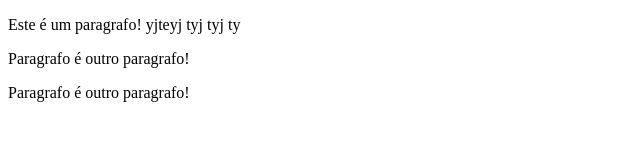
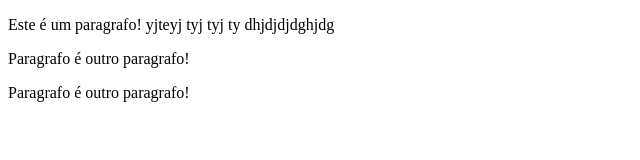
Before and after one commit to Brunaconstante/tarefa3a, a plain HTML site: page index.html in a window 1280 px wide. Shown: the whole page, without its empty margins (0-640 px from the left). Drawn offline with Linux system fonts and the light colour scheme.

Commit message:
versao teste

```diff
--- a/index.html
+++ b/index.html
@@ -4,7 +4,7 @@
 	<title>Meu sistema github</title>
 </head>
 <body>
-<p>Este é um paragrafo! yjteyj tyj tyj ty</p>
+<p>Este é um paragrafo! yjteyj tyj tyj ty dhjdjdjdghjdg</p>
 <p>Paragrafo é outro paragrafo!</p>
 	<p>Paragrafo é outro paragrafo!</p>
 </body>
```
